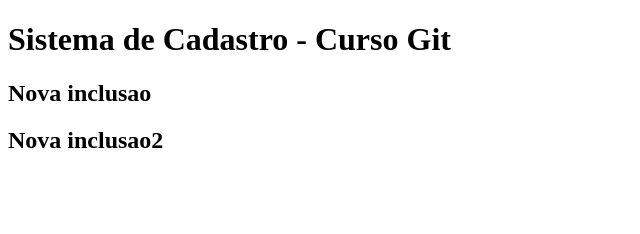
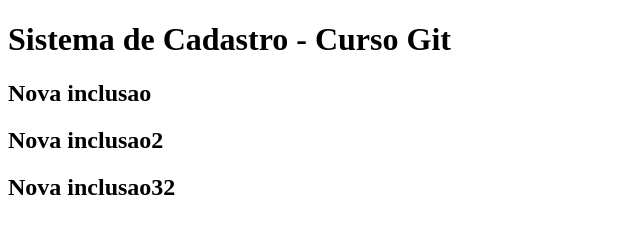
Before and after one commit to xavierfernando/curso-git, a plain HTML site: page index.html in a window 1280 px wide. Shown: the whole page, without its empty margins (0-640 px from the left). Drawn offline with Linux system fonts and the light colour scheme.

Commit message:
terceira inclusao via linha de comando

```diff
--- a/index.html
+++ b/index.html
@@ -10,5 +10,6 @@
     <h1>Sistema de Cadastro - Curso Git</h1>
     <h2>Nova inclusao</h2>
     <h2>Nova inclusao2</h2>
+    <h2>Nova inclusao32</h2>
 </body>
 </html>
```
